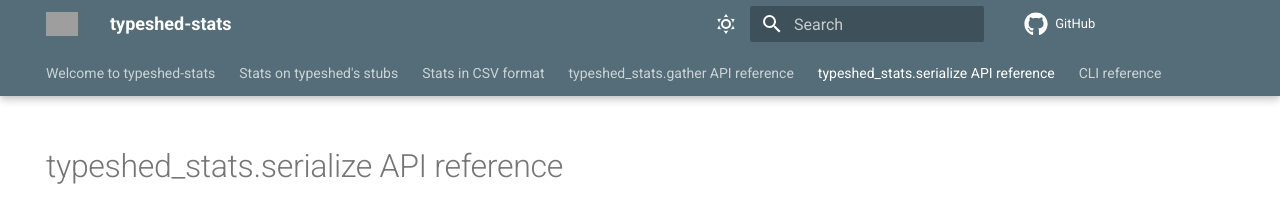
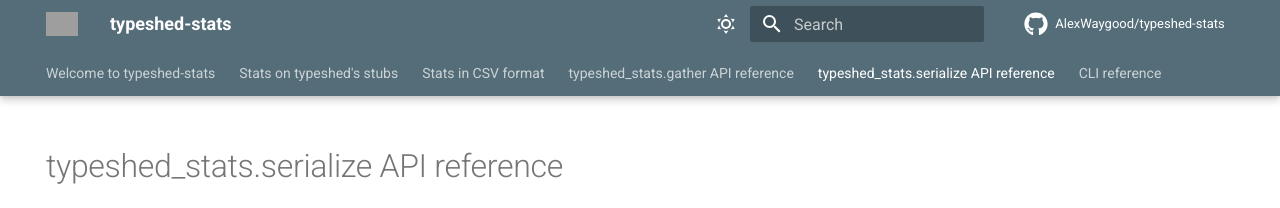
Before and after one commit to AlexWaygood/typeshed-stats, an MkDocs documentation site: the page built from stats_website/serialize.md, in a window 1280 px wide. Shown: the top 208 px of the page. Built offline with MkDocs 1.6.1 and Material for MkDocs 9.7.7, drawn with Linux system fonts in a browser that asks for light colours; comment, search, counter and statistics services are not loaded; grey boxes are pictures that could not be loaded.

Commit message:
Add `repo_name` to `mkdocs.yml`

```diff
--- a/mkdocs.yml
+++ b/mkdocs.yml
@@ -4,6 +4,7 @@ site_author: "Alex Waygood"
 site_description: "A website providing statistics and analysis of typeshed's stubs packages"
 docs_dir: 'stats_website'
 repo_url: https://github.com/AlexWaygood/typeshed-stats
+repo_name: AlexWaygood/typeshed-stats
 edit_uri: ""  # The website is generated, so an edit button doesn't make sense the way mkdocs does it
 
 theme:
```
